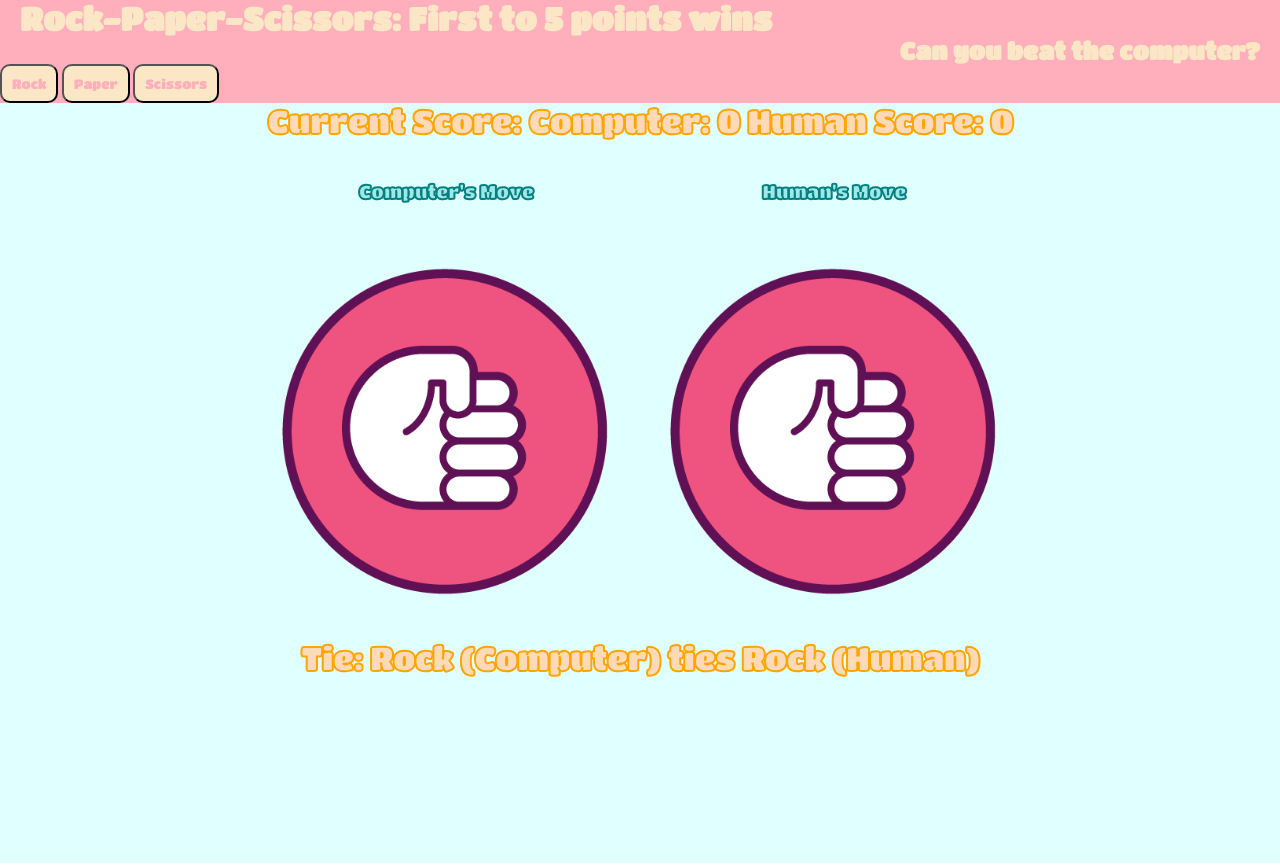
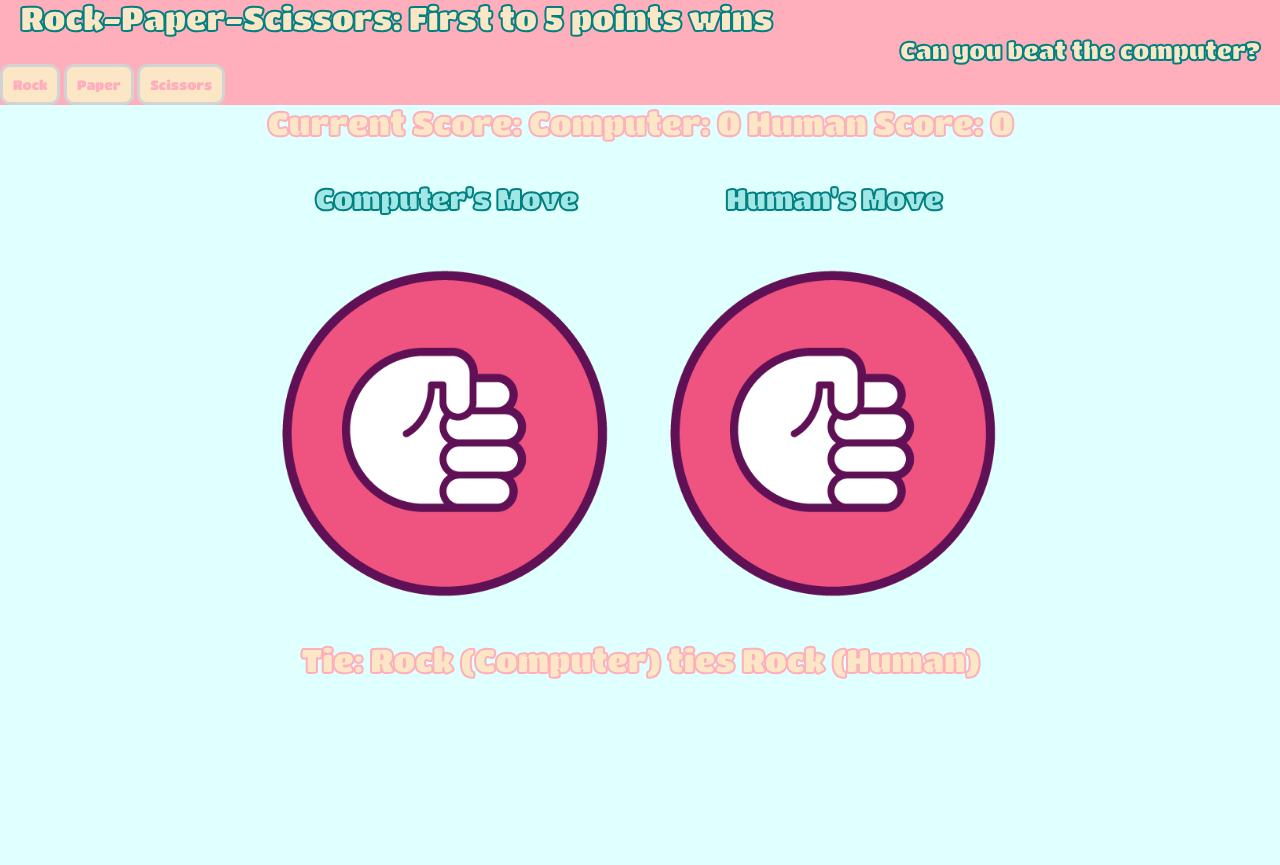
Before and after one commit to macaroonforu/rock-paper-scissors, a plain HTML site: page index.html in a window 1280 px wide. Both pictures are taken after a click on the button "Rock". Drawn offline with Linux system fonts and the light colour scheme.

Commit message:
tweaked a bit

```diff
--- a/style.css
+++ b/style.css
@@ -12,6 +12,7 @@ h1{
     margin-left: 20px;
     font-family: 'Titan One', cursive;
     color: #FBE7C6;
+    -webkit-text-stroke: 2px teal;
 }
 
 .reset{
@@ -25,6 +26,7 @@ h1{
     margin-right: 20px;
     font-family: 'Titan One', cursive;
     color: #FBE7C6;
+    -webkit-text-stroke: 2px teal;
 }
 
 .button-box{
@@ -70,6 +72,7 @@ img{
     visibility: hidden;
     color: #A0E7E5;
     -webkit-text-stroke: 2px teal;
+    font-size: 1.5rem;
 }
 
 .btn{
@@ -78,6 +81,7 @@ img{
     font-family: 'Titan One', cursive;
     padding: 10px;
     color: #FFAEBC;;
+    border: solid lightgray;
 }
 
 .Human{
@@ -86,6 +90,7 @@ img{
     visibility: hidden;
     color: #A0E7E5;
     -webkit-text-stroke: 2px teal;
+    font-size: 1.5rem;
 }
 .visible{
     visibility: visible;
@@ -120,8 +125,8 @@ img{
 .score-text,  .round-text{
     font-style: sans-serif;
     font-weight: bold;
-    color: peachpuff;
-    -webkit-text-stroke: 2px orange;
+    color:  #FBE7C6;
+    -webkit-text-stroke: 2px  #FFAEBC;;
     font-size: 2rem;
 }
 
```
